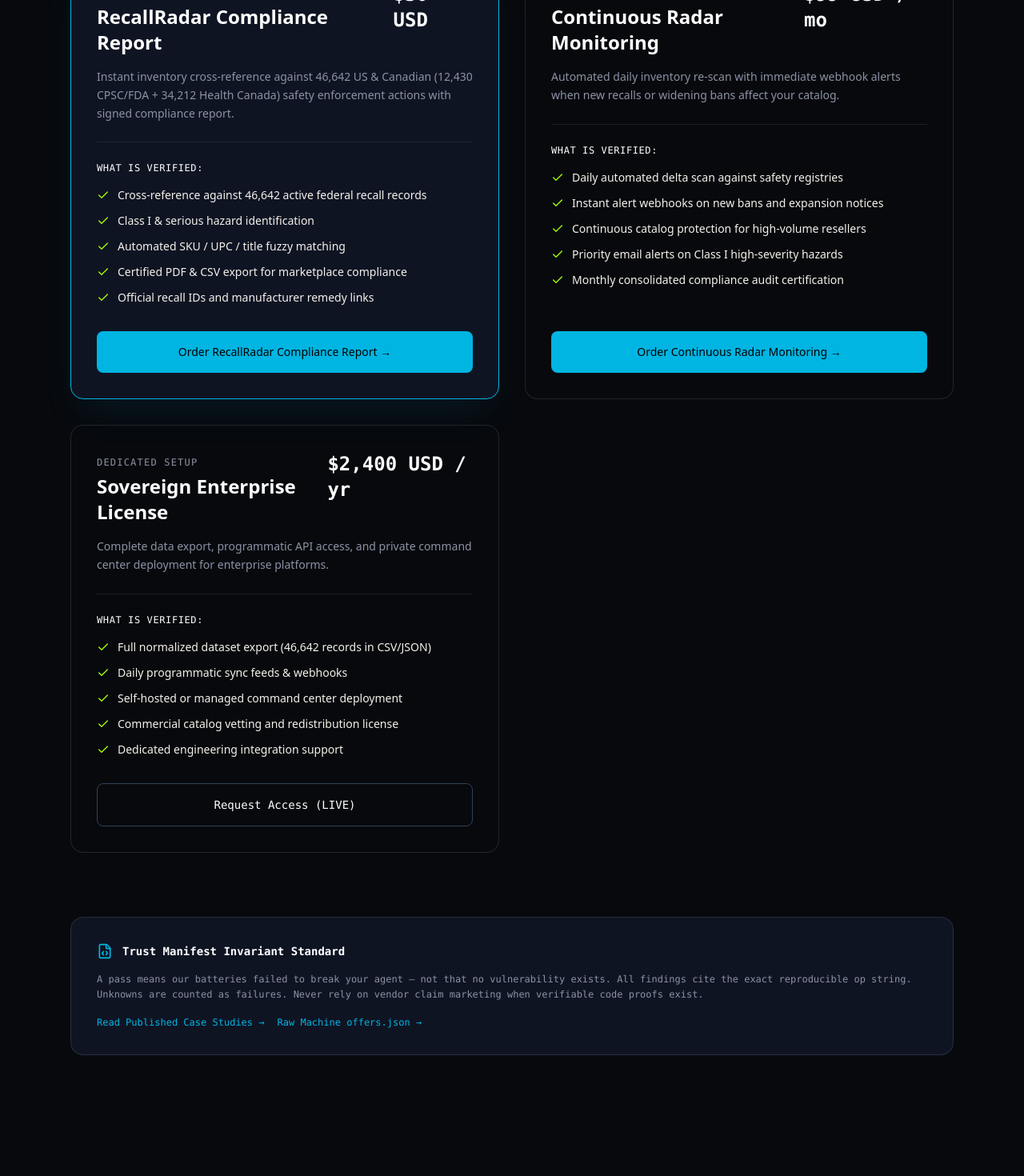
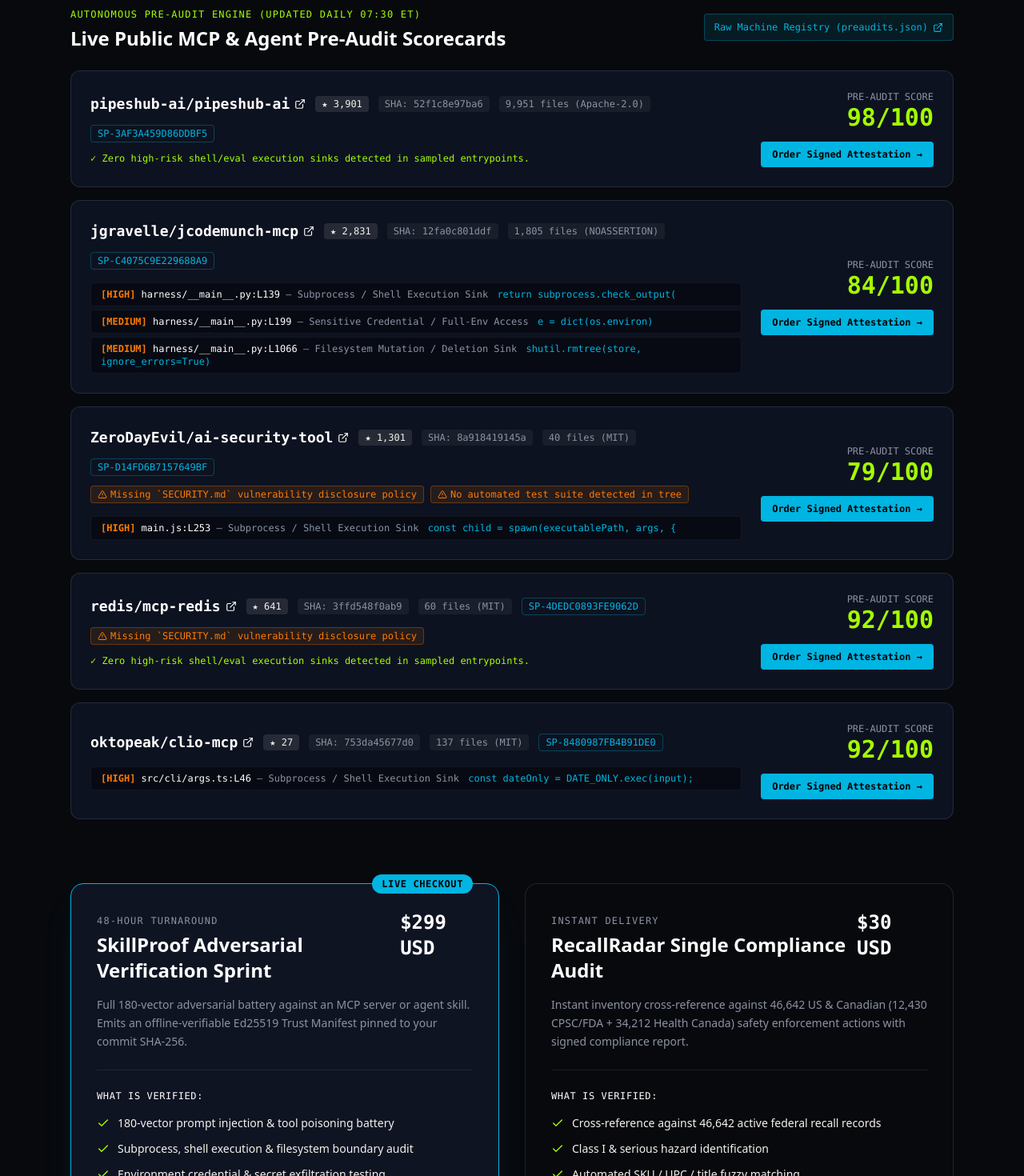
Before and after one commit to Nano-Empire-Ai/nanoempire-web, a Next.js app: page /skillproof in a window 1280 px wide. Shown: the part 440-1910 px from the top of the page at 80% size. Before the commit the page ends 1823 px from the top, so only its background shows below. Built offline with nearby package versions, Linux system fonts and the light colour scheme.

Commit message:
feat(skillproof): render live MCP pre-audit scorecards and SkillProof Sprint checkout on /skillproof

```diff
--- a/app/skillproof/page.tsx
+++ b/app/skillproof/page.tsx
@@ -1,10 +1,11 @@
 import Link from 'next/link';
-import { ArrowLeft, Shield, Check, Lock, Terminal, FileCode, Zap } from 'lucide-react';
+import { ArrowLeft, Shield, Check, FileCode, ExternalLink, AlertTriangle } from 'lucide-react';
 import { Button } from '@/components/ui/button';
+import preauditsData from '@/public/skillproof/preaudits.json';
 
 export const metadata = {
-  title: 'SkillProof Verification Catalog — Nano Empire AI',
-  description: 'Cryptographic behavioral verification tiers for autonomous AI agents, tool layers, and MCP servers.',
+  title: 'SkillProof Verification Catalog & Live MCP Pre-Audit Index — Nano Empire AI',
+  description: 'Cryptographic behavioral verification tiers, line-cited static pre-audits, and Ed25519-signed Trust Manifests for autonomous AI agents and MCP servers.',
   alternates: {
     canonical: '/skillproof',
   },
@@ -12,11 +13,27 @@ export const metadata = {
 
 const TIERS = [
   {
-    name: 'RecallRadar Compliance Report',
+    name: 'SkillProof Adversarial Verification Sprint',
+    price: '$299 USD',
+    timing: '48-Hour Turnaround',
+    status: 'LIVE',
+    popular: true,
+    stripeUrl: 'https://buy.stripe.com/eVq00keeo5n1bCzgIwfAc0c',
+    description: 'Full 180-vector adversarial battery against an MCP server or agent skill. Emits an offline-verifiable Ed25519 Trust Manifest pinned to your commit SHA-256.',
+    features: [
+      '180-vector prompt injection & tool poisoning battery',
+      'Subprocess, shell execution & filesystem boundary audit',
+      'Environment credential & secret exfiltration testing',
+      'Pinned Ed25519 cryptographic Trust Manifest (/.well-known/skillproof-pubkey.json)',
+      'Public Verified Badge & removal of unverified governance warnings',
+    ],
+  },
+  {
+    name: 'RecallRadar Single Compliance Audit',
     price: '$30 USD',
     timing: 'Instant Delivery',
     status: 'LIVE',
-    popular: true,
+    popular: false,
     stripeUrl: 'https://buy.stripe.com/6oU4gAfis2aP21Z8c0fAc0k',
     description: 'Instant inventory cross-reference against 46,642 US & Canadian (12,430 CPSC/FDA + 34,212 Health Canada) safety enforcement actions with signed compliance report.',
     features: [
@@ -28,19 +45,19 @@ const TIERS = [
     ],
   },
   {
-    name: 'Continuous Radar Monitoring',
+    name: 'Continuous Radar & Manifest Monitoring',
     price: '$99 USD / mo',
     timing: 'Daily Automation',
     status: 'LIVE',
     popular: false,
     stripeUrl: 'https://buy.stripe.com/00w5kE2vGg1F3630JyfAc0e',
-    description: 'Automated daily inventory re-scan with immediate webhook alerts when new recalls or widening bans affect your catalog.',
+    description: 'Automated daily delta re-scan on every new commit or federal safety registry update with immediate webhook alerts.',
     features: [
-      'Daily automated delta scan against safety registries',
-      'Instant alert webhooks on new bans and expansion notices',
-      'Continuous catalog protection for high-volume resellers',
-      'Priority email alerts on Class I high-severity hazards',
-      'Monthly consolidated compliance audit certification',
+      'Daily automated delta scan against registries & commit trees',
+      'Instant alert webhooks on new hazards or unpinned dependencies',
+      'Continuous catalog and repository compliance protection',
+      'Priority email alerts on high-severity findings',
+      'Monthly consolidated Ed25519 compliance attestation',
     ],
   },
   {
@@ -50,9 +67,9 @@ const TIERS = [
     status: 'LIVE',
     popular: false,
     stripeUrl: '',
-    description: 'Complete data export, programmatic API access, and private command center deployment for enterprise platforms.',
+    description: 'Complete data export, programmatic API access, and private verification harness deployment for enterprise platforms.',
     features: [
-      'Full normalized dataset export (46,642 records in CSV/JSON)',
+      'Full normalized dataset & CI/CD verification harness export',
       'Daily programmatic sync feeds & webhooks',
       'Self-hosted or managed command center deployment',
       'Commercial catalog vetting and redistribution license',
@@ -62,6 +79,8 @@ const TIERS = [
 ];
 
 export default function SkillProofPage() {
+  const audits = preauditsData?.audits || [];
+
   return (
     <main className="min-h-screen bg-[#07090D] text-[#F4F1EA] font-sans">
       {/* Top Nav */}
@@ -71,7 +90,7 @@ export default function SkillProofPage() {
             <ArrowLeft size={16} /> Back to Nano Empire
           </Link>
           <span className="text-xs font-mono uppercase tracking-widest text-[#FF7B00] border border-[#FF7B00]/30 bg-[#FF7B00]/10 px-2 py-0.5 rounded">
-            SKILLPROOF SUITE
+            SKILLPROOF SUITE · NOV 2026
           </span>
         </div>
       </nav>
@@ -79,15 +98,115 @@ export default function SkillProofPage() {
       <div className="max-w-6xl mx-auto px-6 py-16">
         <header className="text-center max-w-3xl mx-auto mb-16">
           <div className="inline-flex items-center gap-2 px-3 py-1 rounded-full border border-[#00B5E2]/30 bg-[#00B5E2]/10 text-xs text-[#00B5E2] font-mono mb-4">
-            <Shield size={14} /> CRYPTOGRAPHIC PROOF · NOT SCANNERS
+            <Shield size={14} /> CRYPTOGRAPHIC PROOF · GOVERNANCE &gt; PURE RAILS
           </div>
           <h1 className="text-4xl md:text-6xl font-extrabold tracking-tight text-white mb-6">
-            SkillProof Verification Tiers
+            SkillProof Verification &amp; Live Pre-Audit Index
           </h1>
           <p className="text-xl text-[#8C92A4] leading-relaxed">
-            Every audit tests behavioral invariants under adversarial pressure, producing an Ed25519-signed Trust Manifest pinned to your code hash.
+            Every audit tests behavioral invariants and static execution sinks, producing an Ed25519-signed Trust Manifest pinned to your commit SHA-256.
           </p>
         </header>
+
+        {/* Live Pre-Audit Scorecard Section */}
+        <section className="mb-20">
+          <div className="flex flex-col md:flex-row md:items-center justify-between gap-4 mb-6">
+            <div>
+              <span className="text-xs font-mono uppercase tracking-widest text-[#A3FF00]">
+                AUTONOMOUS PRE-AUDIT ENGINE (UPDATED DAILY 07:30 ET)
+              </span>
+              <h2 className="text-2xl font-bold text-white mt-1">
+                Live Public MCP &amp; Agent Pre-Audit Scorecards
+              </h2>
+            </div>
+            <Link
+              href="/skillproof/preaudits.json"
+              className="text-xs font-mono text-[#00B5E2] hover:underline flex items-center gap-1.5 border border-[#00B5E2]/30 bg-[#00B5E2]/10 px-3 py-2 rounded"
+            >
+              Raw Machine Registry (preaudits.json) <ExternalLink size={13} />
+            </Link>
+          </div>
+
+          <div className="grid gap-4">
+            {audits.map((item) => (
+              <div
+                key={item.preaudit_id}
+                className="rounded-xl border border-[#8C92A4]/20 bg-[#0f1423]/90 p-6 flex flex-col lg:flex-row lg:items-center justify-between gap-6"
+              >
+                <div className="space-y-2 flex-1">
+                  <div className="flex flex-wrap items-center gap-3">
+                    <a
+                      href={`https://github.com/${item.repo}`}
+                      target="_blank"
+                      rel="noopener noreferrer"
+                      className="text-lg font-bold text-white hover:text-[#00B5E2] font-mono flex items-center gap-1.5"
+                    >
+                      {item.repo} <ExternalLink size={14} />
+                    </a>
+                    <span className="text-xs font-mono px-2 py-0.5 rounded bg-white/10 text-[#F4F1EA]">
+                      ★ {item.stars.toLocaleString()}
+                    </span>
+                    <span className="text-xs font-mono px-2 py-0.5 rounded bg-white/5 text-[#8C92A4]">
+                      SHA: {item.tree_sha}
+                    </span>
+                    <span className="text-xs font-mono px-2 py-0.5 rounded bg-white/5 text-[#8C92A4]">
+                      {item.total_files_in_repo.toLocaleString()} files ({item.license})
+                    </span>
+                    <span className="text-xs font-mono px-2 py-0.5 rounded border border-[#00B5E2]/30 text-[#00B5E2]">
+                      {item.preaudit_id}
+                    </span>
+                  </div>
+
+                  {item.governance_gaps && item.governance_gaps.length > 0 && (
+                    <div className="flex flex-wrap gap-2 pt-1">
+                      {item.governance_gaps.map((g: string, idx: number) => (
+                        <span
+                          key={idx}
+                          className="text-xs font-mono text-[#FF7B00] bg-[#FF7B00]/10 border border-[#FF7B00]/30 px-2 py-0.5 rounded flex items-center gap-1"
+                        >
+                          <AlertTriangle size={12} /> {g}
+                        </span>
+                      ))}
+                    </div>
+                  )}
+
+                  {item.code_surface_findings && item.code_surface_findings.length > 0 ? (
+                    <div className="space-y-1 pt-2">
+                      {item.code_surface_findings.map((fn: { id: string; severity: string; title: string; file: string; line: number; snippet: string }, idx: number) => (
+                        <div key={idx} className="text-xs font-mono text-[#8C92A4] bg-black/40 px-3 py-1.5 rounded border border-white/5">
+                          <span className="text-[#FF7B00] font-bold">[{fn.severity}]</span>{' '}
+                          <span className="text-white">{fn.file}:L{fn.line}</span> — {fn.title}{' '}
+                          <code className="text-[#00B5E2] ml-1">{fn.snippet}</code>
+                        </div>
+                      ))}
+                    </div>
+                  ) : (
+                    <p className="text-xs font-mono text-[#A3FF00] pt-1">
+                      ✓ Zero high-risk shell/eval execution sinks detected in sampled entrypoints.
+                    </p>
+                  )}
+                </div>
+
+                <div className="flex lg:flex-col items-center lg:items-end justify-between gap-3 shrink-0 border-t lg:border-t-0 pt-4 lg:pt-0 border-white/10">
+                  <div className="text-right">
+                    <span className="text-xs font-mono text-[#8C92A4] block">PRE-AUDIT SCORE</span>
+                    <span className="text-3xl font-extrabold font-mono text-[#A3FF00]">
+                      {item.skillproof_score}/100
+                    </span>
+                  </div>
+                  <Link
+                    href="https://buy.stripe.com/eVq00keeo5n1bCzgIwfAc0c"
+                    target="_blank"
+                    rel="noopener"
+                    className="text-xs font-mono font-bold bg-[#00B5E2] text-black px-3.5 py-2 rounded hover:bg-[#00B5E2]/90 transition-colors"
+                  >
+                    Order Signed Attestation →
+                  </Link>
+                </div>
+              </div>
+            ))}
+          </div>
+        </section>
 
         {/* Pricing Cards Grid */}
         <div className="grid md:grid-cols-2 gap-8 mb-20">
@@ -161,7 +280,7 @@ export default function SkillProofPage() {
           </div>
           <p className="text-xs text-[#8C92A4] leading-relaxed mb-4">
             A pass means our batteries failed to break your agent — not that no vulnerability exists.
-            All findings cite the exact reproducible op string. Unknowns are counted as failures.
+            All findings cite the exact reproducible op string and file/line coordinates. Unknowns are counted as failures.
             Never rely on vendor claim marketing when verifiable code proofs exist.
           </p>
           <div className="flex flex-wrap gap-4 text-xs">
@@ -171,6 +290,9 @@ export default function SkillProofPage() {
             <Link href="https://nanoempireai.com/offers.json" className="text-[#00B5E2] hover:underline flex items-center gap-1">
               Raw Machine offers.json →
             </Link>
+            <Link href="/m2m-state.md" className="text-[#00B5E2] hover:underline flex items-center gap-1">
+              M2M Economy State (Nov 3, 2026) →
+            </Link>
           </div>
         </section>
       </div>
--- a/public/offers.json
+++ b/public/offers.json
@@ -4,10 +4,10 @@
   "chain": "base",
   "payment_rail": "x402",
   "paper_mode": false,
-  "corpus_version": "2026.10.25-v1",
+  "corpus_version": "2026.11.03-v1",
   "records_indexed": 46642,
-  "updated": "2026-10-25T18:00:00Z",
-  "next_refresh": "2026-10-26T06:00:00Z",
+  "updated": "2026-11-03T12:00:00Z",
+  "next_refresh": "2026-11-04T08:00:00Z",
   "x402_defaults": {
     "network": "base",
     "chain_id": 8453,
```
